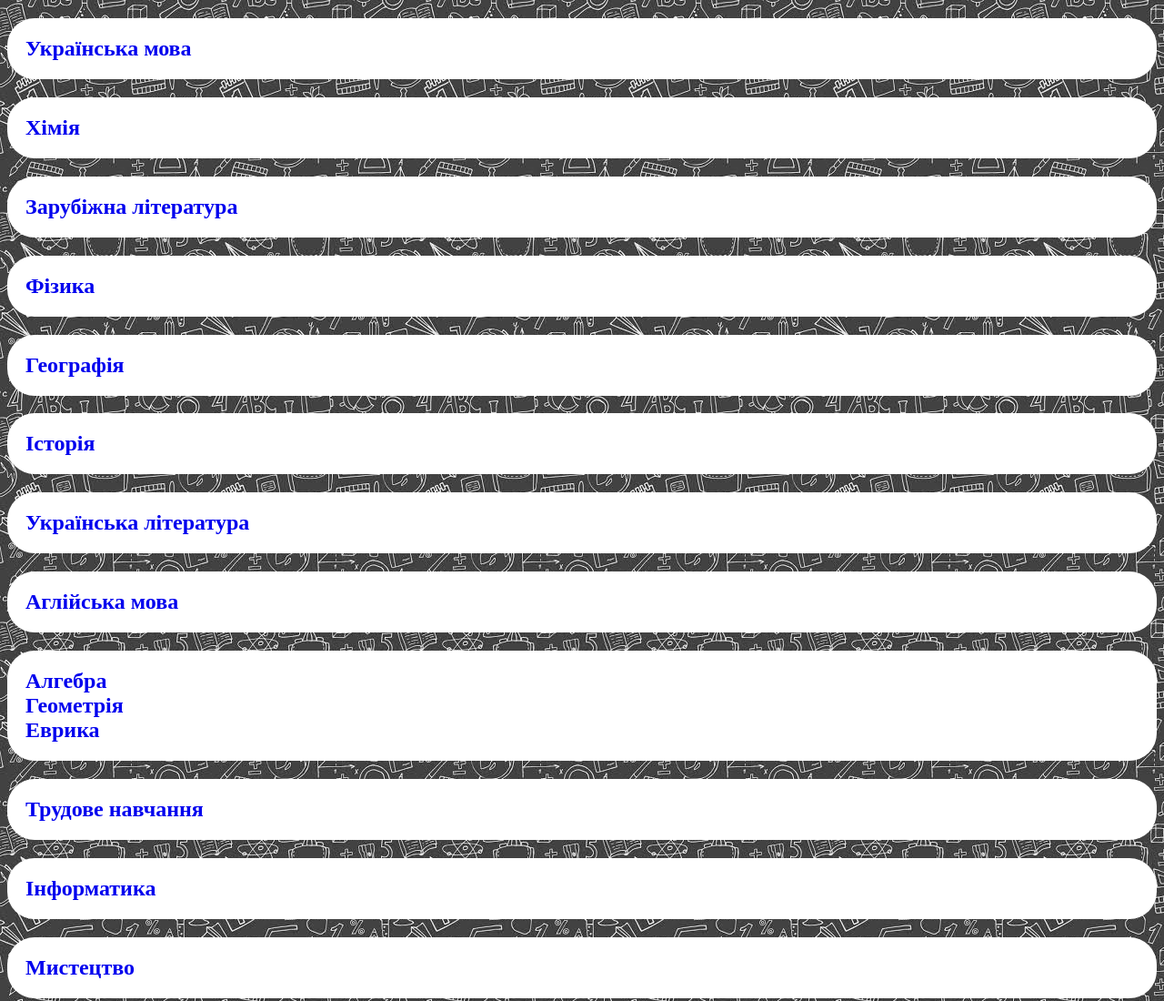
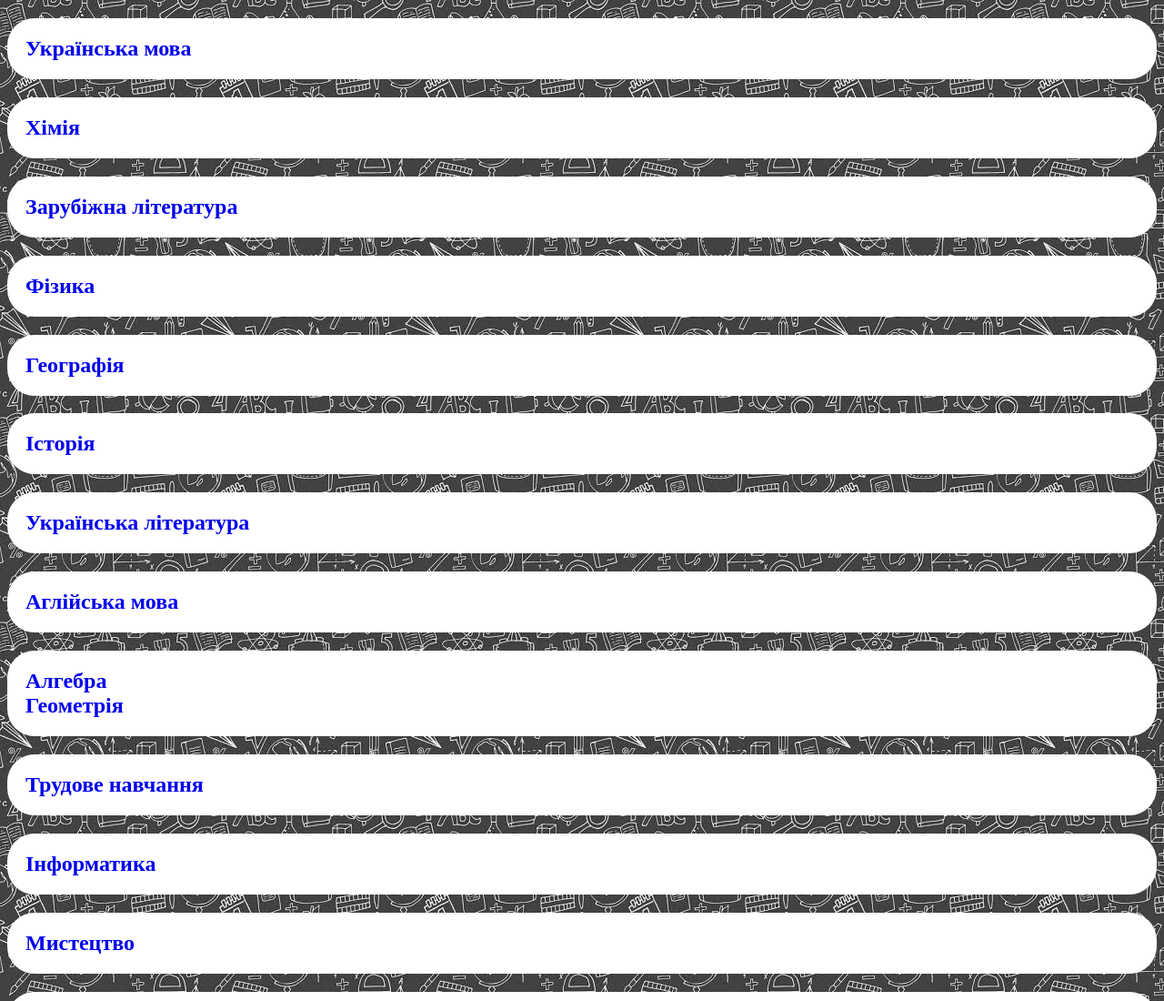
Before and after one commit to Hryhorii-zubov/Schedule, a plain HTML site: page index.html in a window 1280 px wide. Shown: the top 1100 px of the page at 91% size. Drawn offline with Linux system fonts and the light colour scheme.

Commit message:
Add files via upload

```diff
--- a/index.html
+++ b/index.html
@@ -17,7 +17,7 @@
     <a href="istoria.html" style="text-decoration: none;"><h2>Історія</h2></a>
     <a href="ukr_lit.html" style="text-decoration: none;"><h2>Українська література</h2></a>
     <a href="angl.html" style="text-decoration: none;"><h2>Аглійська мова</h2></a>
-    <a href="matem.html" style="text-decoration: none;"><h2>Алгебра <br>Геометрія <br>Еврика</h2></a>
+    <a href="matem.html" style="text-decoration: none;"><h2>Алгебра <br>Геометрія</h2></a>
     <a href="trud.html" style="text-decoration: none;"><h2>Трудове навчання</h2></a>
     <a href="inform.html" style="text-decoration: none;"><h2>Інформатика</h2></a>
     <a href="mist.html" style="text-decoration: none;"><h2>Мистецтво</h2></a>
```
Also changed, not shown: angl.html (+2 -2 lines).
